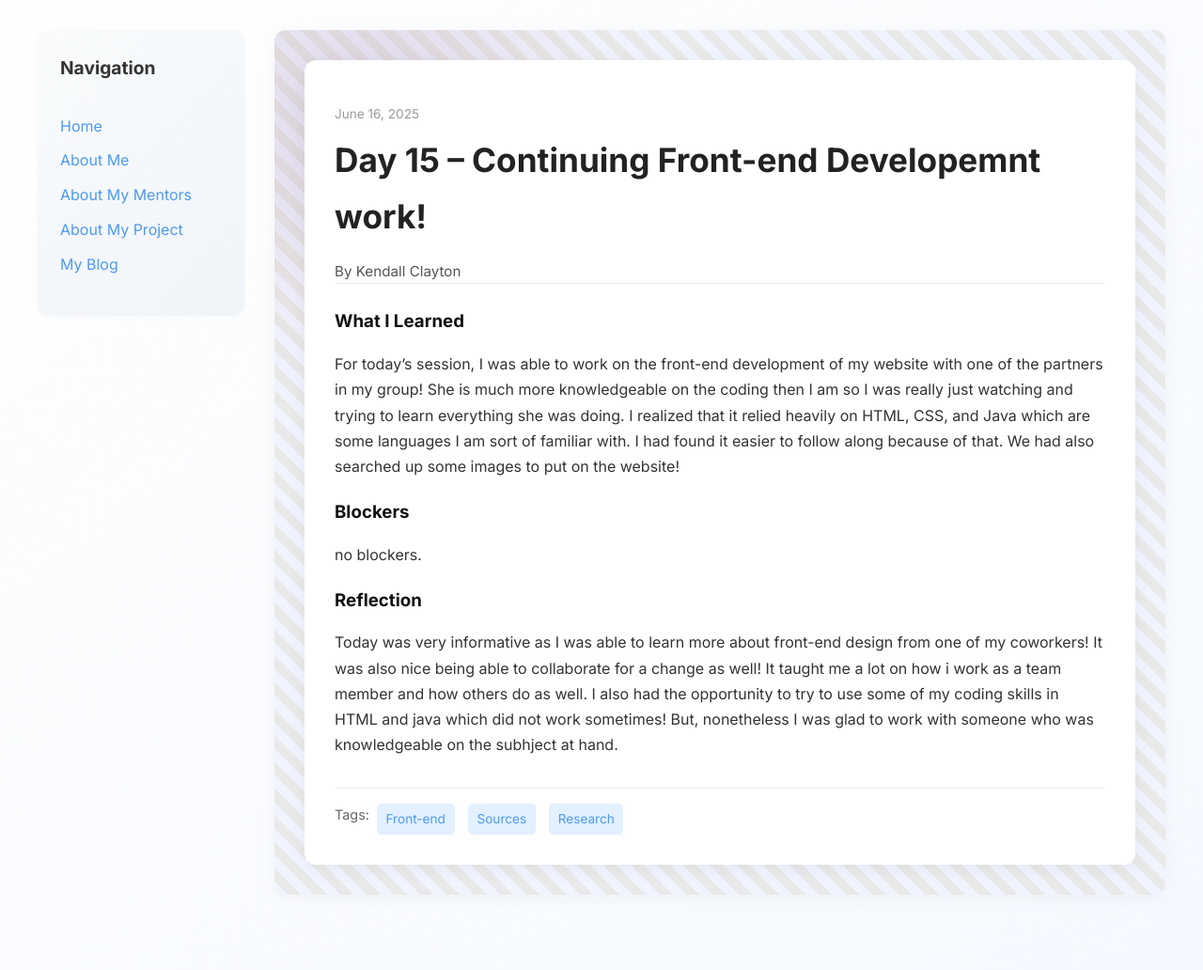
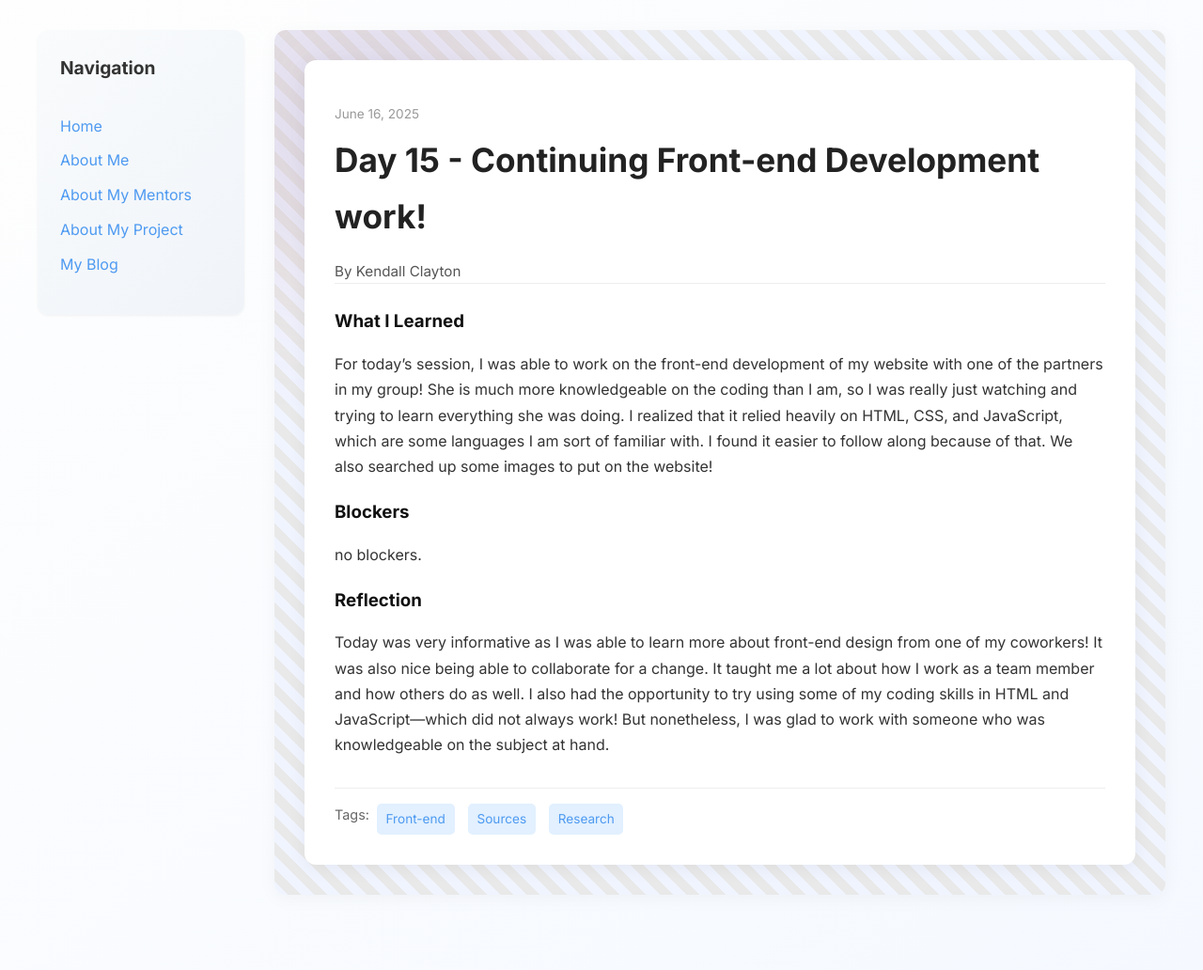
Before and after one commit to kendallzoe/kendallzoe.github.io, a Jekyll site: the page built from _posts/2025-06-16-day-15.md, in a window 1280 px wide. Shown: the whole page at 94% size. Built offline with Jekyll 4.4.1, drawn with Linux system fonts in a browser that asks for light colours.

Commit message:
Update 2025-06-16-day-15.md

```diff
--- a/_posts/2025-06-16-day-15.md
+++ b/_posts/2025-06-16-day-15.md
@@ -1,16 +1,16 @@
 ---
 layout: post
-title: "Day 15 – Continuing Front-end Developemnt work!"
+title: "Day 15 - Continuing Front-end Development work!"
 date: 2025-06-16
 author: Kendall Clayton
 permalink: /day15.html
 tags: ["Front-end", "Sources", "Research"]
 
 what_i_learned: |
-    For today's session, I was able to work on the front-end development of my website with one of the partners in my group! She is much more knowledgeable on the coding then I am so I was really just watching and trying to learn everything she was doing. I realized that it relied heavily on HTML, CSS, and Java which are some languages I am sort of familiar with. I had found it easier to follow along because of that. We had also searched up some images to put on the website!
-blockers: |
-  no blockers.
+  For today's session, I was able to work on the front-end development of my website with one of the partners in my group! She is much more knowledgeable on the coding than I am, so I was really just watching and trying to learn everything she was doing. I realized that it relied heavily on HTML, CSS, and JavaScript, which are some languages I am sort of familiar with. I found it easier to follow along because of that. We also searched up some images to put on the website!
+
+blockers: "no blockers."
 
 reflection: |
-  Today was very informative as I was able to learn more about front-end design from one of my coworkers! It was also nice being able to collaborate for a change as well! It taught me a lot on how i work as a team member and how others do as well. I also had the opportunity to try to use some of my coding skills in HTML and java which did not work sometimes! But, nonetheless I was glad to work with someone who was knowledgeable on the subhject at hand.
+  Today was very informative as I was able to learn more about front-end design from one of my coworkers! It was also nice being able to collaborate for a change. It taught me a lot about how I work as a team member and how others do as well. I also had the opportunity to try using some of my coding skills in HTML and JavaScript—which did not always work! But nonetheless, I was glad to work with someone who was knowledgeable on the subject at hand.
 ---
```
